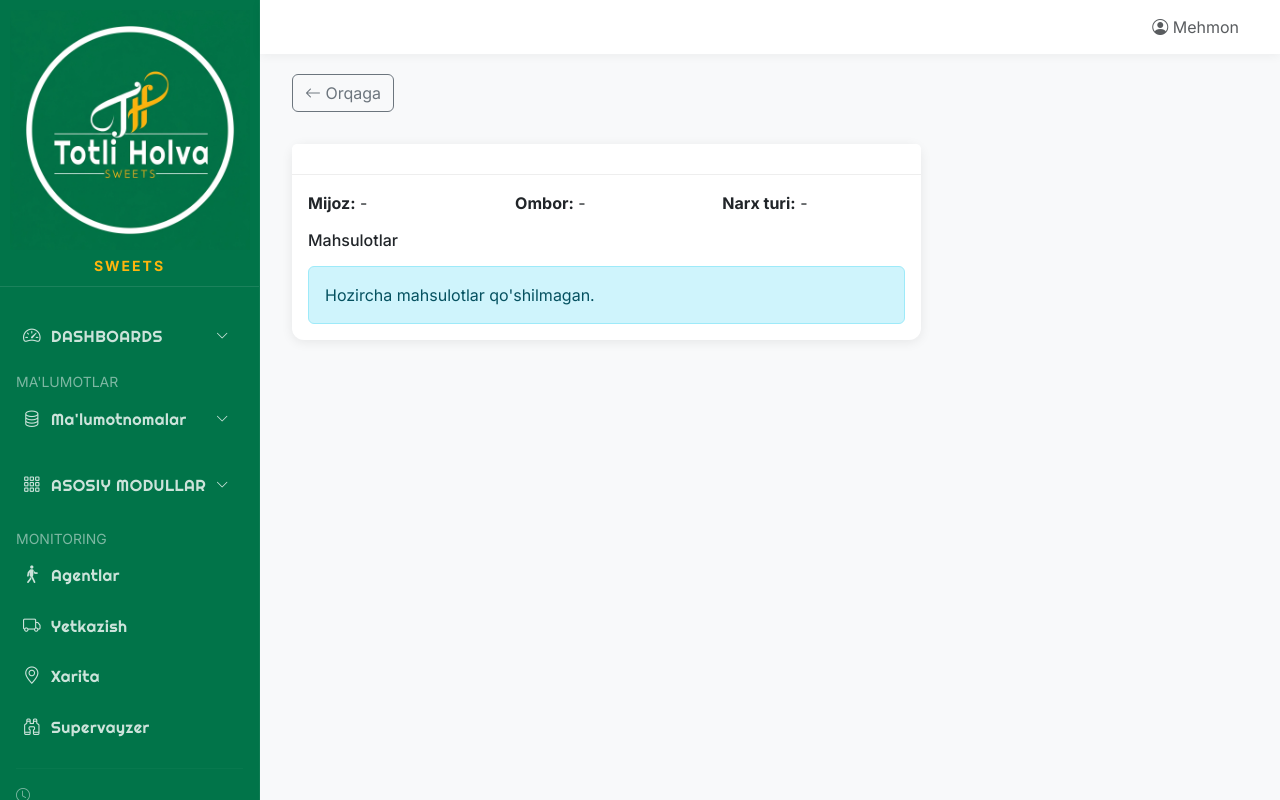
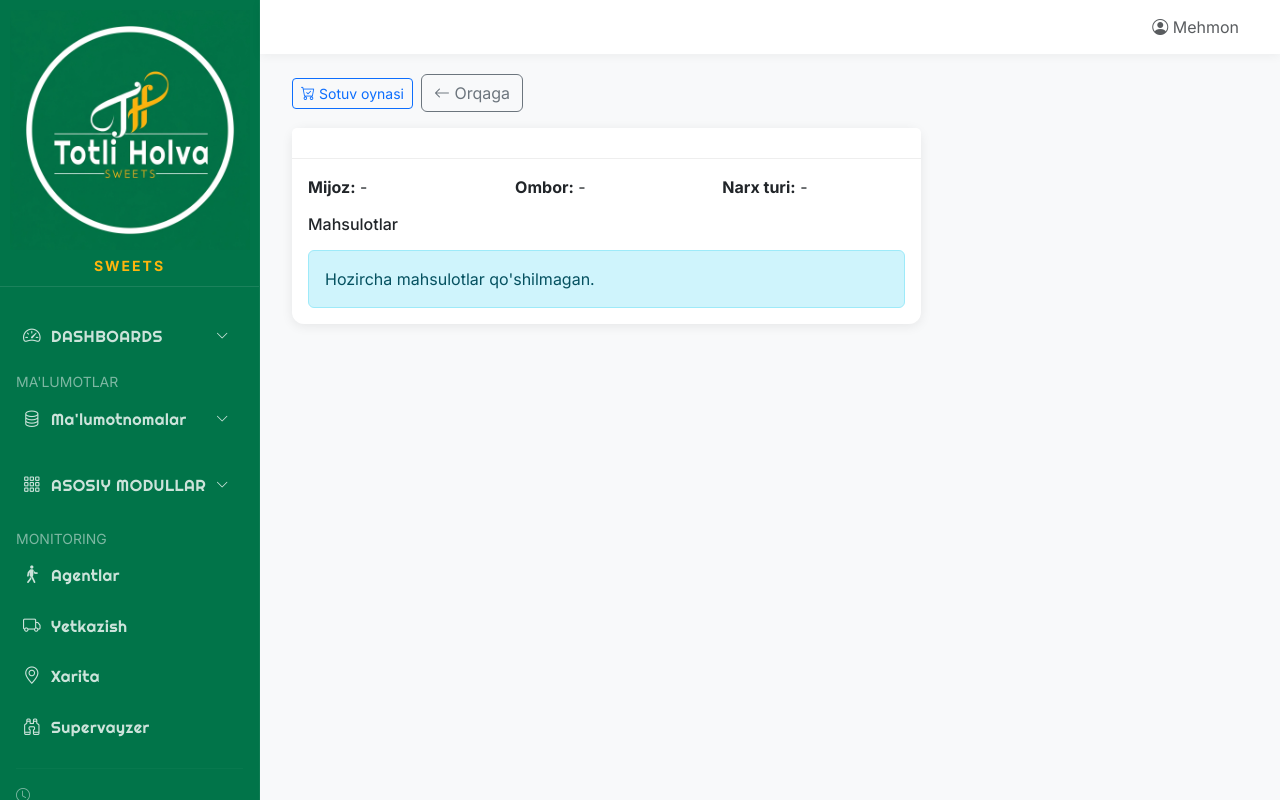
Before and after one commit to elyaclassic/totli-business-system, a Python web app: template app/templates/sales/edit.html in a window 1280 px wide. Run offline with Jinja, Linux system fonts and the light colour scheme; the template is opened without the code that fills it, so the values that code supplies are empty.

Commit message:
Sales templates: minor updates
Made-with: Cursor

```diff
--- a/app/templates/sales/edit.html
+++ b/app/templates/sales/edit.html
@@ -36,8 +36,9 @@
     </div>
     {% endif %}
     <div class="row mb-3">
-        <div class="col-12">
-            <a href="/sales" class="btn btn-outline-secondary mb-3"><i class="bi bi-arrow-left"></i> Orqaga</a>
+        <div class="col-12 d-flex align-items-center gap-2 flex-wrap">
+            <a href="/sales/pos" class="btn btn-outline-primary btn-sm"><i class="bi bi-cart-check me-1"></i>Sotuv oynasi</a>
+            <a href="/sales" class="btn btn-outline-secondary"><i class="bi bi-arrow-left"></i> Orqaga</a>
         </div>
     </div>
 
```
Also changed, not shown: app/templates/sales/list.html (+5 -2 lines).
